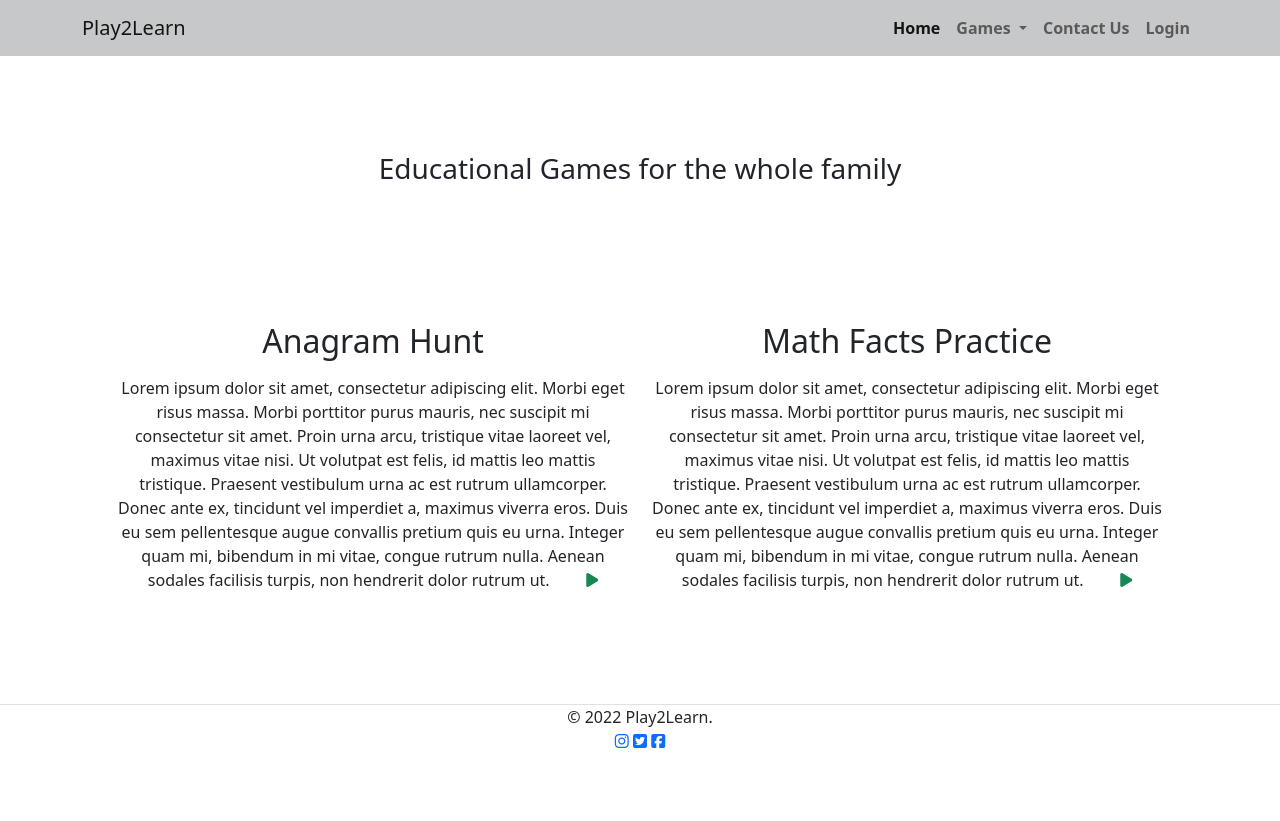
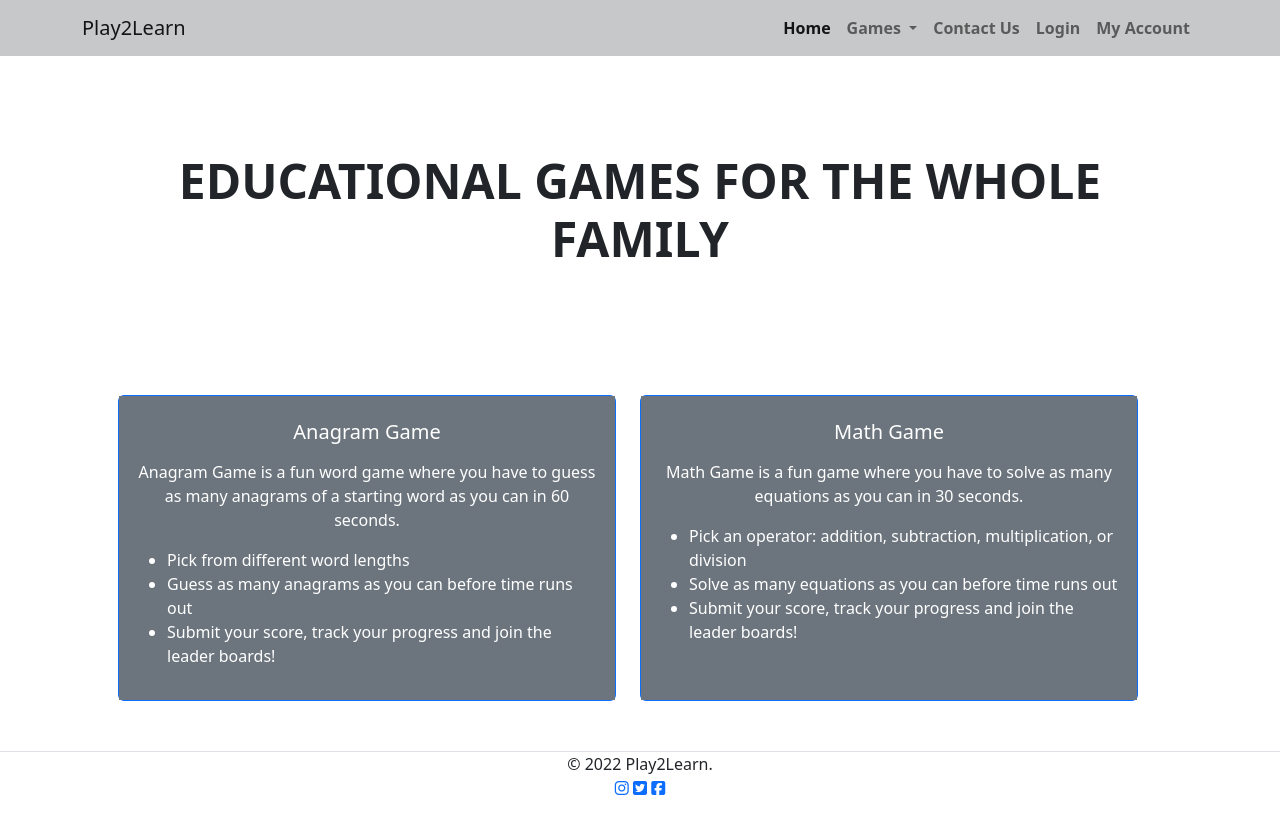
Before and after one commit to Ubuntufoo/BrainTeasersSite, a Django app: page / in a window 1280 px wide. Before the commit the page ends 748 px from the top, so only its background shows below. Run offline with Django 4.2, Linux system fonts and the light colour scheme; some libraries are stand-ins or nearby versions.

Commit message:
my-account URL/view/template; styling improvements

```diff
--- a/games/urls.py
+++ b/games/urls.py
@@ -1,12 +1,13 @@
 from django.urls import path
 
-from games.views import HomeView, MathGameView, AnagramGameView, GameScoresView, ContactUsView, LoginView, record_score
+from games.views import HomeView, MathGameView, AnagramGameView, GameScoresView, ContactUsView, LoginView, MyAccountView, record_score
 
 app_name = 'games'
 urlpatterns = [
     path('', HomeView.as_view(), name='homepage'),
     path('contact-us/',  ContactUsView.as_view(), name='contact-us'),
     path('login/', LoginView.as_view(), name='login'),
+    path('my-account/', MyAccountView.as_view(), name='my-account'),
     path('math-game/', MathGameView.as_view(), name='math-game'),
     path('anagram-game/', AnagramGameView.as_view(), name='anagram-game'),
     path('game-scores/',  GameScoresView.as_view(), name='game-scores'),
--- a/games/views.py
+++ b/games/views.py
@@ -42,6 +42,10 @@ class ContactUsView(TemplateView):
     template_name = "contact-us.html"
 
 
+class MyAccountView(TemplateView):
+    template_name = "my-account.html"
+
+
 class HomeView(TemplateView):
     template_name = "home.html"
 
--- a/mydjangosite/settings.py
+++ b/mydjangosite/settings.py
@@ -110,7 +110,7 @@ AUTH_PASSWORD_VALIDATORS = [
 
 LANGUAGE_CODE = 'en-us'
 
-TIME_ZONE = 'UTC'
+TIME_ZONE = 'EST'
 
 USE_I18N = True
 
--- a/templates/_base.html
+++ b/templates/_base.html
@@ -48,6 +48,9 @@
               <li class="nav-item">
                 <a class="nav-link" href="{% url 'games:login' %}">Login</a>
               </li>
+              <li class="nav-item">
+                <a class="nav-link" href="{% url 'games:my-account' %}">My Account</a>
+              </li>
             </ul>
           </div>
         </div>
@@ -59,7 +62,7 @@
     {% endblock main %}
   </main>
 
-  <footer class="flex-row justify-content-around text-center border-top">
+  <footer class="flex-row justify-content-around text-center border-top fixed-bottom">
     <div>&copy; 2022 Play2Learn.</div>
     <div id="footLinks">
       <a href="https://instagram.com" target="_blank"><i class="fa-brands fa-instagram"></i></a>
--- a/templates/home.html
+++ b/templates/home.html
@@ -5,42 +5,49 @@
 {% block main %}
 <main class="container p-5">
   <section class="row text-center testimonials" id="test">
-    <h3 class="p-5">Educational Games for the whole family</h3>
-    <blockquote cite="" id="blockquote" class="text-success"></blockquote>
+    <h4 class="p-5 text-center display-5 fw-bold text-uppercase .text-white-50">Educational Games for the Whole Family
+    </h4>
+
+    <blockquote cite="" id="blockquote" class="text-success h6"></blockquote>
     <p id="authors" class="text-uppercase fst-italic"></p>
   </section>
 
   <section class="row mt-5 mb-5">
-    <div class="col-lg-6 text-center">
-      <h2 class="mb-3">Anagram Hunt</h2>
-      <p>Lorem ipsum dolor sit amet, consectetur adipiscing elit. Morbi eget risus massa. Morbi porttitor purus
-        mauris, nec
-        suscipit mi consectetur sit amet. Proin urna arcu, tristique vitae laoreet vel, maximus vitae nisi. Ut
-        volutpat est
-        felis, id mattis leo mattis tristique. Praesent vestibulum urna ac est rutrum ullamcorper. Donec ante ex,
-        tincidunt vel
-        imperdiet a, maximus viverra eros. Duis eu sem pellentesque augue convallis pretium quis eu urna. Integer quam
-        mi,
-        bibendum in mi vitae, congue rutrum nulla. Aenean sodales facilisis turpis, non hendrerit dolor rutrum ut.
-        <span class="invisible">test</span>
-        <span><i class="fa-solid fa-play text-success"></i></span>
-      </p>
+    <div class="row justify-content-center">
+      <div class="col-md-6 d-flex justify-content-center mb-4">
+        <div class="card border border-primary rounded-lg  h-100">
+          <div class="card-body d-flex flex-column justify-content-between bg-secondary text-white">
+            <h5 class="card-title py-2 text-center">Anagram Game</h5>
+            <p class="card-text text-center">
+              Anagram Game is a fun word game where you have to guess as many anagrams of a starting word as you can in
+              60 seconds.
+            </p>
+            <ul class="flex-fill">
+              <li>Pick from different word lengths</li>
+              <li>Guess as many anagrams as you can before time runs out</li>
+              <li>Submit your score, track your progress and join the leader boards!</li>
+            </ul>
+          </div>
+        </div>
+      </div>
+      <div class="col-md-6 d-flex justify-content-center mb-4">
+        <div class="card border border-primary rounded-lg  h-100">
+          <div class="card-body d-flex flex-column justify-content-between bg-secondary text-white">
+            <h5 class="card-title py-2 text-center">Math Game</h5>
+            <p class="card-text text-center">
+              Math Game is a fun game where you have to solve as many equations as you can in 30 seconds.
+            </p>
+            <ul class="flex-fill">
+              <li>Pick an operator: addition, subtraction, multiplication, or division</li>
+              <li>Solve as many equations as you can before time runs out</li>
+              <li>Submit your score, track your progress and join the leader boards!</li>
+            </ul>
+          </div>
+        </div>
+      </div>
     </div>
-    <div class="col-lg-6 text-center">
-      <h2 class="mb-3">Math Facts Practice</h2>
-      <p>Lorem ipsum dolor sit amet, consectetur adipiscing elit. Morbi eget risus massa. Morbi porttitor purus
-        mauris, nec
-        suscipit mi consectetur sit amet. Proin urna arcu, tristique vitae laoreet vel, maximus vitae nisi. Ut
-        volutpat est
-        felis, id mattis leo mattis tristique. Praesent vestibulum urna ac est rutrum ullamcorper. Donec ante ex,
-        tincidunt vel
-        imperdiet a, maximus viverra eros. Duis eu sem pellentesque augue convallis pretium quis eu urna. Integer quam
-        mi,
-        bibendum in mi vitae, congue rutrum nulla. Aenean sodales facilisis turpis, non hendrerit dolor rutrum ut.
-        <span class="invisible">test</span>
-        <span><i class="fa-solid fa-play text-success"></i></span>
-      </p>
-    </div>
+
+
   </section>
 
 </main>
--- /dev/null
+++ b/templates/my-account.html
@@ -0,0 +1,3 @@
+{% extends "_base.html" %}
+
+{% block title %}My Account{% endblock title %}
```
Also changed, not shown: templates/game-scores.html (+24 -3 lines), templates/login.html (+32 -16 lines).
